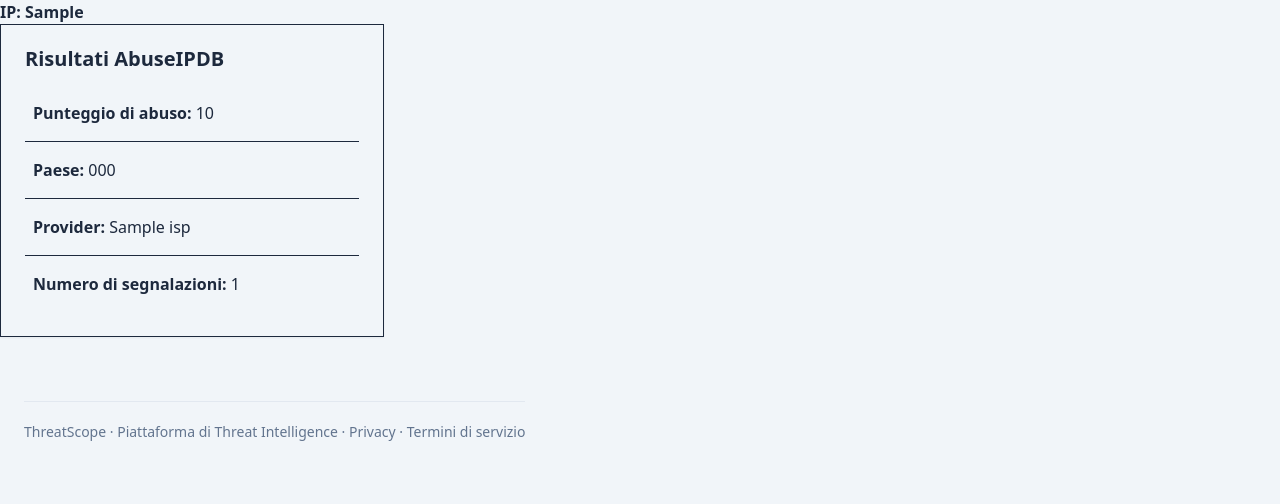
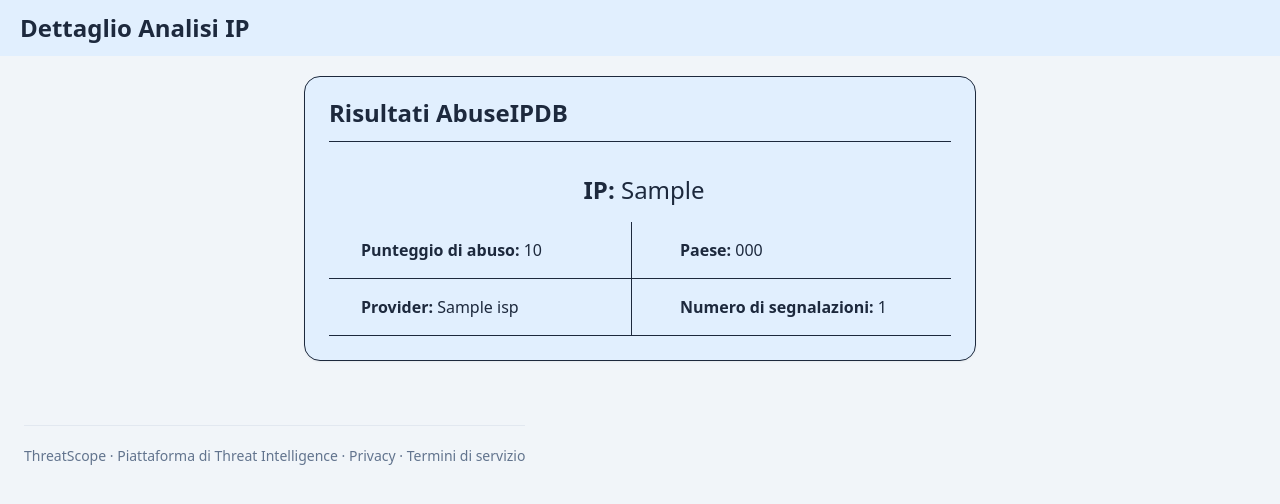
Before and after one commit to T-Virginia/ThreatScope, a Laravel app: template resources/views/threats.blade.php in a window 1280 px wide. Shown: the part 71-575 px from the top of the page. Run offline with Laravel 12, Linux system fonts and the light colour scheme; the template is opened without the code that fills it: most values are stand-ins (such as "Sample title", 1, 10 or a date in 2020); style sheets or scripts are compiled from the project's sources; parts of the project's set-up code (start-up, migrations or seed data) failed here and were passed over.

Commit message:
refactoring grafico threats

```diff
--- a/resources/views/threats.blade.php
+++ b/resources/views/threats.blade.php
@@ -4,71 +4,73 @@
 <x-head />
 
 <body class="min-h-screen bg-slate-100 font-sans text-slate-800">
-
     <x-navbar />
-
-    <div>
-        <h1 class="font-bold">IP: {{ $ip }}</h1>
+    <section class="flex bg-neutral-primary bg-blue-100 h-14 grid content-center">
+        <div class="ml-5">
+            <p class="font-bold text-2xl">
+                Dettaglio Analisi IP</p>
         </div>
-    <div class="w-full max-w-sm p-6 bg-neutral-primary-soft border border-default rounded-base shadow-xs">
-
-
-        <div class="flex items-center justify-between mb-4">
-
-            <h5 class="text-xl font-semibold leading-none text-heading">Risultati AbuseIPDB</h5>
+    </section>
+    <section class="flex item-center justify-center mt-5">
+        <div class="w-full max-w-2xl p-6 bg-blue-100 border border-default rounded-2xl shadow-xs">
+            <div class="flex items-center mb-4 border-b">
+                <h5 class="text-2xl font-semibold leading-none text-heading mb-4">Risultati AbuseIPDB</h5>
             </div>
             <div class="flow-root">
-            <ul role="list" class="divide-y divide-default">
-                <li class="py-4 sm:py-4">
+                <div class="py-4 sm:py-4 text-center">
+                    <div class="flex items-center">
+                        <div class="flex-1 min-w-0 ms-2">
+                            <p class="text-2xl font-medium text-heading truncate">
+                                <strong>IP:</strong>
+                                {{ $ip }}
+                            </p>
+                        </div>
+                    </div>
+                </div>
+                <div class="grid grid-cols-2 gap-4 border-b">
+                    <div class="py-4 sm:py-4 px-6 inline-flex border-r">
                         <div class="flex items-center gap-2">
-
                             <div class="flex-1 min-w-0 ms-2">
                                 <p class="font-medium text-heading truncate">
                                     <strong>Punteggio di abuso:</strong>
                                     {{ $risultato['data']['abuseConfidenceScore'] }}
                                 </p>
-
                             </div>
-
                         </div>
-                </li>
-                <li class="py-4 sm:py-4">
+                    </div>
+                    <div class="py-4 sm:py-4 px-6 inline-flex">
                         <div class="flex items-center gap-2">
-
                             <div class="flex-1 min-w-0 ms-2">
                                 <p class="font-medium text-heading truncate">
                                     <strong>Paese:</strong>
                                     {{ $risultato['data']['countryCode'] }}
                                 </p>
                             </div>
-
                         </div>
-                </li>
-                <li class="py-4 sm:py-4">
+                    </div>
+                </div>
+                <div class="grid grid-cols-2 gap-4 border-b">
+                    <div class="py-4 sm:py-4 px-6 inline-flex border-r">
                         <div class="flex items-center gap-2">
-
                             <div class="flex-1 min-w-0 ms-2">
                                 <p class="font-medium text-heading truncate">
                                     <strong>Provider:</strong>
                                     {{ $risultato['data']['isp'] }}
                                 </p>
                             </div>
-
                         </div>
-                </li>
-                <li class="py-4 sm:py-4">
+                    </div>
+                    <div class="py-4 sm:py-4 px-6 inline-flex">
                         <div class="flex items-center gap-2">
-
                             <div class="flex-1 min-w-0 ms-2">
                                 <p class="font-medium text-heading truncate">
                                     <strong>Numero di segnalazioni:</strong>
                                     {{ $risultato['data']['totalReports'] }}
                                 </p>
                             </div>
-
                         </div>
-                </li>
-            </ul>
+                    </div>
+                </div>
             </div>
         </div>
         @if ($errors->any())
@@ -76,6 +78,7 @@
                 <li>{{ $error }}</li>
             @endforeach
         @endif
+    </section>
 
     <x-footer />
     </main>
```
Lines whose indentation alone changed are shown as unchanged.
